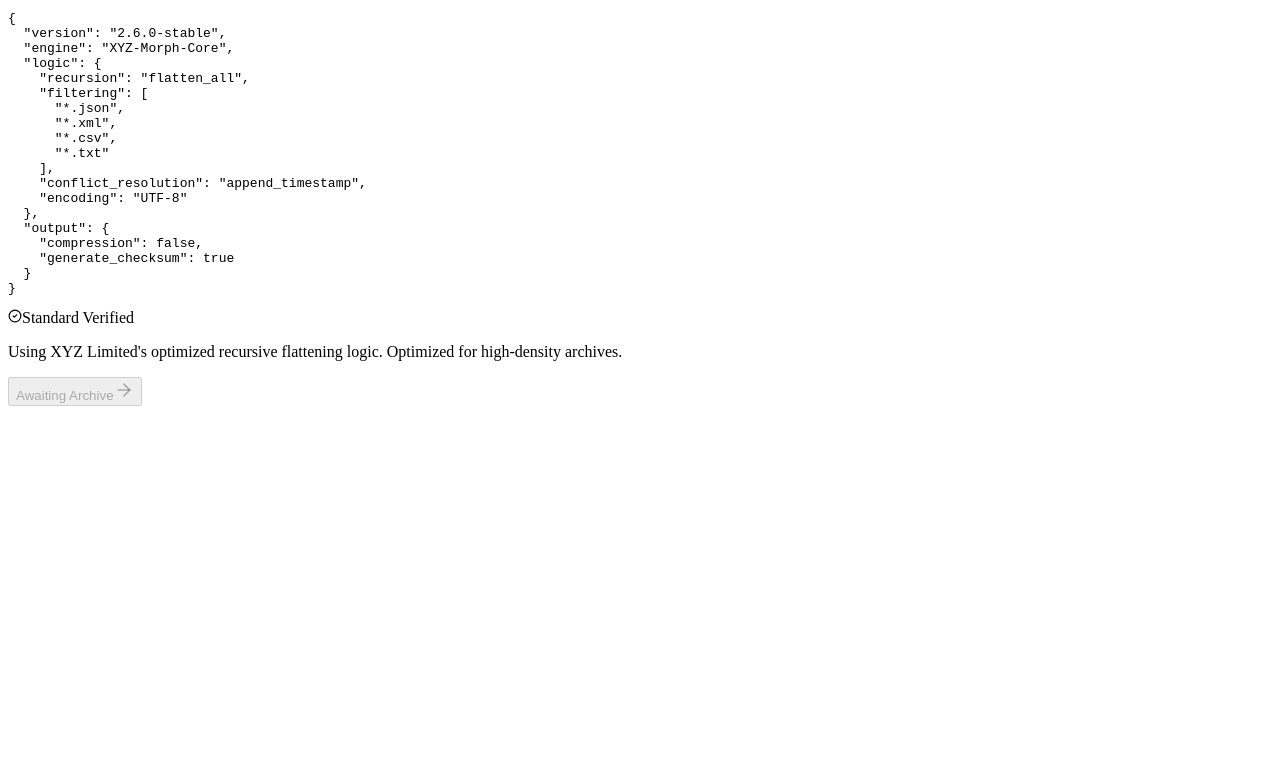
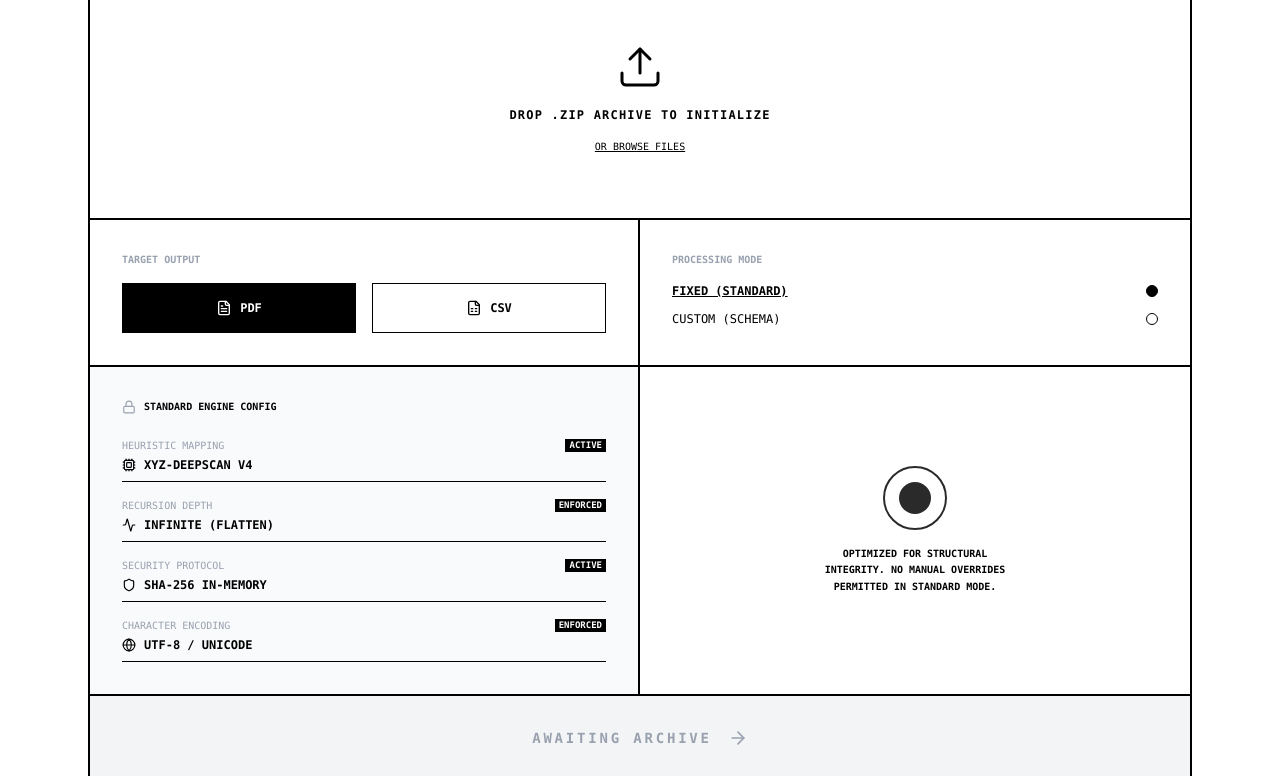
Before and after one commit to ranjitd-sys/pdf-to-csv-scale, a React (Vite) app in the folder front-end/: page / in a window 1280 px wide. Shown: the part 404-1180 px from the top of the page. Before the commit the page ends 818 px from the top, so only its background shows below. Built offline with nearby package versions, Linux system fonts and the light colour scheme.

Commit message:
last file added

```diff
--- a/front-end/src/App.tsx
+++ b/front-end/src/App.tsx
@@ -1,24 +1,23 @@
 import React, { useState, type ChangeEvent, type DragEvent } from 'react';
-import { Upload, FileArchive, ArrowRight, FileSpreadsheet, FileText, X, Terminal, Lock, Code2, CheckCircle2 } from 'lucide-react';
-
+import { Upload, FileArchive, ArrowRight, FileSpreadsheet, FileText, X, Terminal, Lock, Code2, Activity, Cpu, Shield, Globe } from 'lucide-react';
+import "./index.css"
 type TargetFormat = 'PDF' | 'CSV';
 type ParamMode = 'fixed' | 'custom';
 
-// 1. Define the Standard XYZ Schema Example
-const FIXED_STANDARD_SCHEMA = {
-  version: "2.6.0-stable",
-  engine: "XYZ-Morph-Core",
-  logic: {
-    recursion: "flatten_all",
-    filtering: ["*.json", "*.xml", "*.csv", "*.txt"],
-    conflict_resolution: "append_timestamp",
-    encoding: "UTF-8"
-  },
-  output: {
-    compression: false,
-    generate_checksum: true
+// 1. Define the List of Standard Parameters
+interface SystemParam {
+  label: string;
+  value: string;
+  icon: React.ReactNode;
+  status: 'ACTIVE' | 'ENFORCED';
 }
-};
+
+const FIXED_PARAMS: SystemParam[] = [
+  { label: 'Heuristic Mapping', value: 'XYZ-DeepScan v4', icon: <Cpu size={14} />, status: 'ACTIVE' },
+  { label: 'Recursion Depth', value: 'Infinite (Flatten)', icon: <Activity size={14} />, status: 'ENFORCED' },
+  { label: 'Security Protocol', value: 'SHA-256 In-Memory', icon: <Shield size={14} />, status: 'ACTIVE' },
+  { label: 'Character Encoding', value: 'UTF-8 / Unicode', icon: <Globe size={14} />, status: 'ENFORCED' },
+];
 
 export default function ZipMorph() {
   const [targetType, setTargetType] = useState<TargetFormat>('PDF');
@@ -47,9 +46,8 @@ export default function ZipMorph() {
   };
 
   return (
-    <div className="min-h-screen bg-white min-w-100 text-black font-mono selection:bg-black selection:text-white">
-      {/* Navigation */}
-      <nav className="border-b border-black p-6 flex justify-between items-center">
+    <div className="min-h-screen bg-white min-w-[90vw] text-black font-mono selection:bg-black selection:text-white">
+      <nav className="border-b border-black p-6 flex justify-between items-center w-full">
         <h1 className="text-xl font-bold tracking-tighter uppercase italic">ZipMorph_v2.6</h1>
         <div className="flex gap-6 text-xs uppercase font-bold text-gray-400">
           <span className="text-black">BY DeepEcom</span>
@@ -57,7 +55,7 @@ export default function ZipMorph() {
         </div>
       </nav>
 
-      <main className="max-w-4xl mx-auto px-6 py-20">
+      <main className="max-w-6xl mx-auto px-6 py-20">
         <section className="mb-20">
           <h2 className="text-7xl font-bold tracking-tighter leading-none mb-6">
             ZIP TO <br />
@@ -78,7 +76,7 @@ export default function ZipMorph() {
             {!file ? (
               <>
                 <Upload size={48} strokeWidth={1.5} className="mb-4" />
-                <p className="text-xs uppercase font-bold tracking-widest">Drop .ZIP file to initialize</p>
+                <p className="text-xs uppercase font-bold tracking-widest">Drop .ZIP archive to initialize</p>
                 <input type="file" className="hidden" id="fileInput" accept=".zip" onChange={handleFileChange} />
                 <label htmlFor="fileInput" className="mt-4 text-[10px] underline cursor-pointer hover:font-bold uppercase">OR BROWSE FILES</label>
               </>
@@ -86,7 +84,7 @@ export default function ZipMorph() {
               <div className="flex flex-col items-center animate-in zoom-in-95 duration-200">
                 <FileArchive size={48} className="mb-4 text-black" />
                 <p className="text-sm font-bold uppercase mb-1">{file.name}</p>
-                <p className="text-[10px] text-gray-400 mb-6 uppercase">{(file.size / 1024 / 1024).toFixed(2)} MB • READY</p>
+                <p className="text-[10px] text-gray-400 mb-6 uppercase">{(file.size / 1024 / 1024).toFixed(2)} MB • VERIFIED</p>
                 <button onClick={() => setFile(null)} className="flex items-center gap-2 text-[10px] border border-black px-3 py-2 hover:bg-black hover:text-white transition-all uppercase font-bold">
                   <X size={12} /> Clear Selection
                 </button>
@@ -97,7 +95,7 @@ export default function ZipMorph() {
           {/* Configuration Grid */}
           <div className="grid md:grid-cols-2">
             <div className="p-8 border-r-0 md:border-r-2 border-b-2 md:border-b-0 border-black">
-              <label className="text-[10px] font-bold uppercase block mb-4">Output Format</label>
+              <label className="text-[10px] font-bold uppercase block mb-4 text-gray-400">Target Output</label>
               <div className="flex gap-4">
                 {(['PDF', 'CSV'] as TargetFormat[]).map((format) => (
                   <button
@@ -115,53 +113,61 @@ export default function ZipMorph() {
             </div>
 
             <div className="p-8">
-              <label className="text-[10px] font-bold uppercase block mb-4">Parameter Logic</label>
+              <label className="text-[10px] font-bold uppercase block mb-4 text-gray-400">Processing Mode</label>
               <div className="space-y-3">
                 <button onClick={() => setParamMode('fixed')} className="w-full flex justify-between items-center group">
                   <span className={`text-xs uppercase ${paramMode === 'fixed' ? 'font-bold underline' : ''}`}>Fixed (Standard)</span>
                   <div className={`w-3 h-3 border border-black rounded-full ${paramMode === 'fixed' ? 'bg-black' : ''}`} />
                 </button>
                 <button onClick={() => setParamMode('custom')} className="w-full flex justify-between items-center group">
-                  <span className={`text-xs uppercase ${paramMode === 'custom' ? 'font-bold underline' : ''}`}>Custom (Schema Definition)</span>
+                  <span className={`text-xs uppercase ${paramMode === 'custom' ? 'font-bold underline' : ''}`}>Custom (Schema)</span>
                   <div className={`w-3 h-3 border border-black rounded-full ${paramMode === 'custom' ? 'bg-black' : ''}`} />
                 </button>
               </div>
             </div>
           </div>
 
-          {/* PARAMETER DISPLAY AREA */}
-          <div className="border-t-2 border-black bg-gray-50 flex flex-col md:flex-row animate-in fade-in slide-in-from-top-4 duration-300">
+          {/* DYNAMIC PARAMETER AREA */}
+          <div className="border-t-2 border-black bg-white flex flex-col md:flex-row animate-in fade-in slide-in-from-top-4 duration-300">
             {paramMode === 'fixed' ? (
-              /* FIXED VIEW */
-              <>
-                <div className="flex-1 p-8 border-r-0 md:border-r-2 border-b-2 md:border-b-0 border-black overflow-hidden">
-                  <div className="flex items-center gap-2 mb-4 text-gray-400">
-                    <Lock size={14} />
-                    <label className="text-[10px] font-bold uppercase">System Manifest (Read-Only)</label>
+              /* FIXED LIST VIEW */
+              <div className="flex-1 grid md:grid-cols-2 divide-x-0 md:divide-x-2 divide-y-2 md:divide-y-0 divide-black">
+                <div className="p-8 bg-gray-50">
+                   <div className="flex items-center gap-2 mb-6">
+                    <Lock size={14} className="text-gray-400" />
+                    <label className="text-[10px] font-bold uppercase">Standard Engine Config</label>
                   </div>
-                  <pre className="text-[11px] leading-relaxed text-gray-500 bg-white border border-gray-200 p-6 rounded-sm overflow-x-auto">
-                    {JSON.stringify(FIXED_STANDARD_SCHEMA, null, 2)}
-                  </pre>
+                  <div className="space-y-4">
+                    {FIXED_PARAMS.map((param) => (
+                      <div key={param.label} className="flex flex-col gap-1">
+                        <div className="flex items-center justify-between">
+                          <span className="text-[10px] text-gray-400 uppercase">{param.label}</span>
+                          <span className="text-[9px] font-bold bg-black text-white px-1">{param.status}</span>
                         </div>
-                <div className="md:w-64 p-8 flex flex-col justify-between bg-white">
-                  <div>
-                    <div className="flex items-center gap-2 mb-4 text-emerald-600">
-                      <CheckCircle2 size={14} />
-                      <label className="text-[10px] font-bold uppercase">Standard Verified</label>
+                        <div className="flex items-center gap-2 border-b border-black pb-2">
+                          {param.icon}
+                          <span className="text-xs font-bold uppercase">{param.value}</span>
                         </div>
-                    <p className="text-[10px] uppercase leading-relaxed text-gray-400">
-                      Using XYZ Limited's optimized recursive flattening logic. Optimized for high-density archives.
+                      </div>
+                    ))}
+                  </div>
+                </div>
+                <div className="p-8 flex flex-col justify-center items-center text-center">
+                   <div className="w-16 h-16 border-2 border-black rounded-full flex items-center justify-center mb-4 animate-pulse">
+                      <div className="w-8 h-8 bg-black rounded-full" />
+                   </div>
+                   <p className="text-[10px] font-bold uppercase max-w-[200px] leading-relaxed">
+                     Optimized for structural integrity. No manual overrides permitted in Standard Mode.
                    </p>
                 </div>
               </div>
-              </>
             ) : (
-              /* CUSTOM VIEW */
+              /* CUSTOM TERMINAL VIEW */
               <>
-                <div className="flex-1 p-8 border-r-0 md:border-r-2 border-b-2 md:border-b-0 border-black">
+                <div className="flex-1 p-8 border-r-0 md:border-r-2 border-b-2 md:border-b-0 border-black bg-gray-50">
                   <div className="flex items-center gap-2 mb-4">
                     <Terminal size={14} />
-                    <label className="text-[10px] font-bold uppercase">Mapping Schema (JSON)</label>
+                    <label className="text-[10px] font-bold uppercase">Mapping Terminal (JSON)</label>
                   </div>
                   <textarea
                     value={customSchema}
@@ -172,27 +178,25 @@ export default function ZipMorph() {
                 </div>
                 <div className="md:w-64 p-8 flex flex-col justify-between bg-white">
                     <div>
-                    <div className="flex items-center gap-2 mb-4">
+                      <div className="flex items-center gap-2 mb-4 text-gray-400">
                         <Code2 size={14} />
-                      <label className="text-[10px] font-bold uppercase">Schema Tokens</label>
+                        <label className="text-[10px] font-bold uppercase">Schema Logic</label>
                       </div>
-                    <ul className="text-[10px] font-bold space-y-2 uppercase">
-                      <li className="flex justify-between border-b border-gray-100 pb-1"><span>$depth</span> <span className="text-gray-300">INT</span></li>
-                      <li className="flex justify-between border-b border-gray-100 pb-1"><span>$filter</span> <span className="text-gray-300">STR[]</span></li>
-                    </ul>
+                      <p className="text-[10px] uppercase leading-relaxed text-gray-400">
+                        Input custom JSON to override the XYZ Limited default heuristic engine.
+                      </p>
                     </div>
                 </div>
               </>
             )}
           </div>
 
-          {/* Execute Action */}
           <button
             disabled={!file}
             className={`w-full py-8 flex items-center justify-center gap-4 group border-t-2 border-black transition-all ${
               !file
                 ? 'bg-gray-100 text-gray-400 cursor-not-allowed'
-                : 'bg-black text-white hover:bg-white hover:text-black hover:tracking-widest'
+                : 'bg-black text-white hover:bg-white hover:text-black hover:tracking-[0.3em]'
             }`}
           >
             <span className="text-sm font-bold uppercase tracking-[0.2em]">
@@ -202,6 +206,17 @@ export default function ZipMorph() {
           </button>
         </div>
       </main>
+
+      <footer className="max-w-4xl mx-auto px-6 py-12 border-t border-gray-200 flex flex-col md:flex-row justify-between gap-8 opacity-50">
+        <div className="text-[10px] uppercase space-y-2">
+          <p className="font-bold">Security Protocol</p>
+          <p>Local-only processing. XYZ Hardware verification enabled.</p>
+        </div>
+        <div className="text-[10px] uppercase space-y-2 text-right">
+          <p className="font-bold text-black">Status: Systems Nominal</p>
+          <p>© 2026 DeepEcom Limited.</p>
+        </div>
+      </footer>
     </div>
   );
 }
```
Lines whose indentation alone changed are shown as unchanged.
